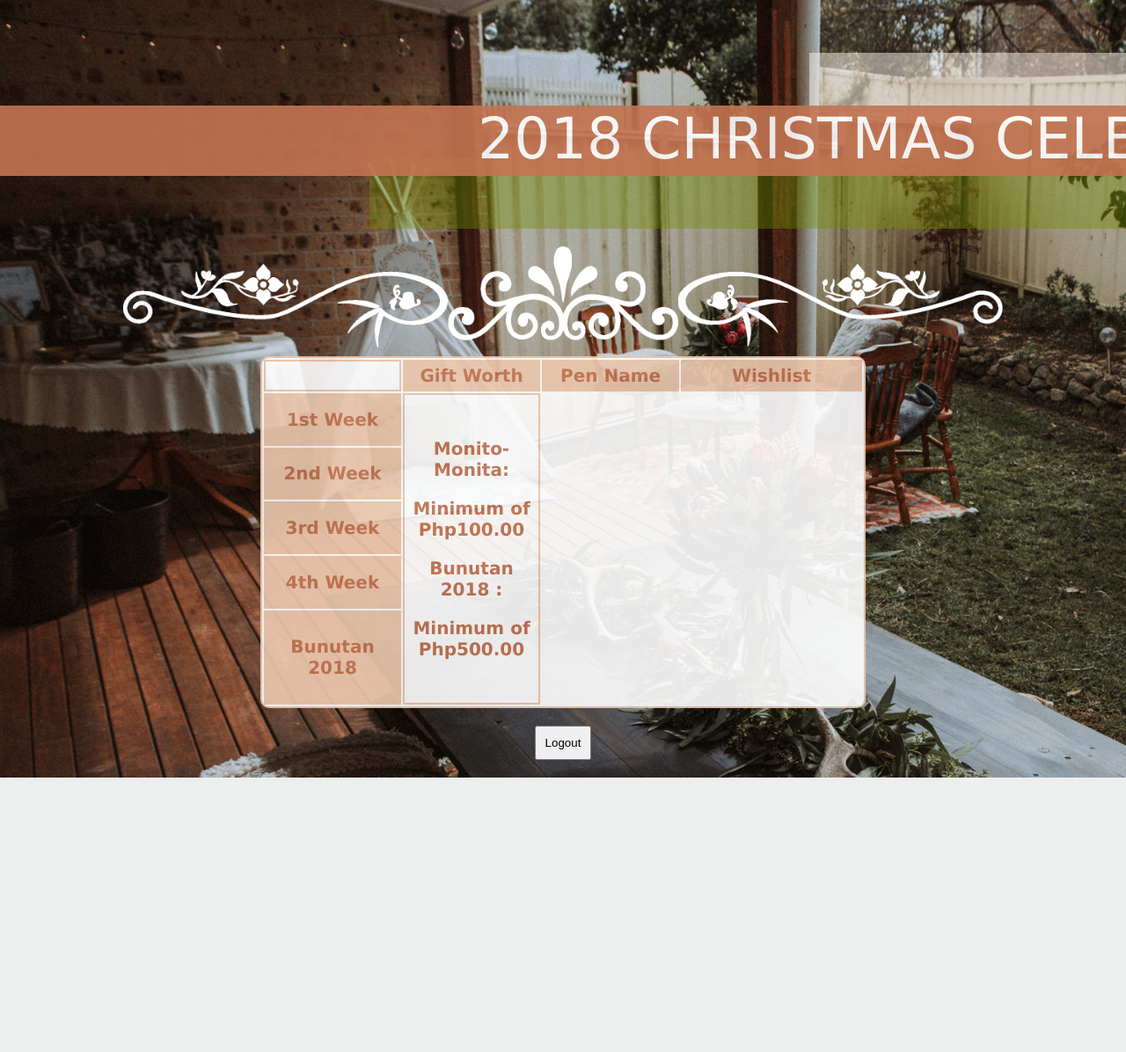
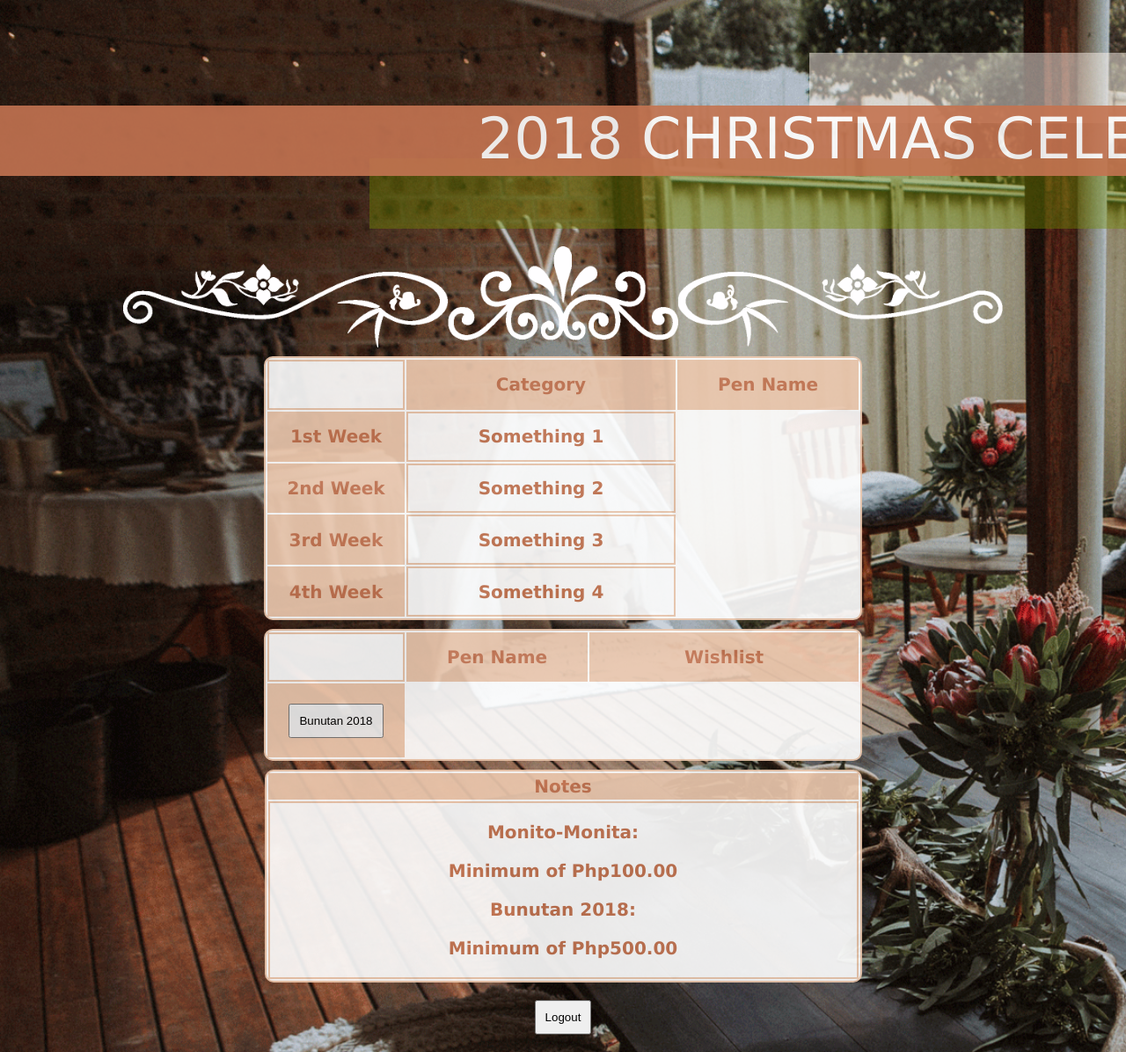
Before and after one commit to Shimmikee/raffle, a PHP site: page /raffle.php in a window 1280 px wide; the page is wider, and only the part inside the window is pictured. Shown: that part at 88% size. Before the commit the page ends 884 px from the top of that part, so only its background shows below. Run offline with PHP 8.4, Linux system fonts and the light colour scheme; lists and menus that the app fills with data are empty.

Commit message:
Update raffle.php

```diff
--- a/raffle.php
+++ b/raffle.php
@@ -26,7 +26,7 @@
 
 <img style="width:1000px;" src="eRaffle/border.png">
 
-	<table height="400" align="center">
+	<table height="300" align="center">
 				<tr>
                     <td>
                         <?php jemina(); ?>
@@ -47,46 +47,74 @@
 						?>
                         </form>
                     </td>
-                    <th width="150" style="background-color: #EDC9AF; ">Gift Worth</th>
-                    <th width="150" style="background-color: #EDC9AF;">Pen Name</th>
-                    <th width="200" style="background-color: #EDC9AF; ">Wishlist</th>
+                    <th width="300" style="background-color: #EDC9AF; ">Category</th>
+                    <th width="200" style="background-color: #EDC9AF;">Pen Name</th>
                 </tr>
                 <tr>
                     <th width="150" style="background-color: #EDC9AF;">1st Week</th>
-                    <th rowspan="5">
-                        <p>Monito-Monita:<br/>
-                        <p>Minimum of Php100.00<br/>
-                        <p>Bunutan 2018 :<br/>
-                        <p>Minimum of Php500.00</p>
-                    </th>
+                    <th>Something 1</th>
                     <?php jemina(); //monitoRaffle();  ?>
                 </tr>
                 <tr>
                     <th width="150" style="background-color: #EDC9AF;">2nd Week</th>
-                    <th style="border: 2px solid #ffffff;"></th>
+                    <th>Something 2</th>
                 </tr>
                 <tr>
                     <th width="150" style="background-color: #EDC9AF;">3rd Week</th>
-                    <th style="border: 2px solid #ffffff;"></th>
+                    <th>Something 3</th>
                 </tr>
                 <tr>
                     <th width="150" style="background-color: #EDC9AF;">4th Week</th>
-                    <th style="border: 2px solid #ffffff;"></th>
+                    <th>Something 4</th>
+                </tr>
+    </table>
+
+    <table height="150" align="center">
+				<tr>
+                    <td>
+                        <?php jemina(); ?>
+						<form method="post">
+						<?php
+							// require 'controller/config.php';
+							// //$sql = "SELECT * FROM tbl_users WHERE userid = '{$_SESSION['idNumber']}' ";
+							// $quer = mysqli_query($db,$sql);
+							// $row = mysqli_fetch_array($quer);
+							// if($row['monito_status'] == 0)
+							// {
+							// 	echo '<input style="padding: 10px;" type="submit" value="Click Me" name="btnClickme"/>';
+							// }
+							// else
+							// {
+							// 	echo 'Done'.$row['monito_monita'];
+							// }
+						?>
+                        </form>
+                    </td>
+                    <th width="200" style="background-color: #EDC9AF;">Pen Name</th>
+                    <th width="300" style="background-color: #EDC9AF; ">Wishlist</th>
                 </tr>
                 <tr>
-                    <th width="150" style="background-color: #EDC9AF;">Bunutan 2018</th>
-                    <th style="border: 2px solid #ffffff;"></th>
+                    <th width="150" style="background-color: #EDC9AF;"><input style="padding: 10px;" type="submit" value="Bunutan 2018" name="btnBunutan"/></th>
                 </tr>
-        </table>
+    </table>
+
+    <table height="" align="center">
+				<tr>
+                    <th width="665" style="background-color: #EDC9AF;">Notes</th>
+                </tr>
+                <tr>
+                    <th>
+                        <p>Monito-Monita:<br/>
+                        <p>Minimum of Php100.00<br/>
+                        <p>Bunutan 2018:<br/>
+                        <p>Minimum of Php500.00</p>
+                    </th>
+                </tr>
+    </table>
+
         <form method="get">
         <input style="padding: 10px; margin: 20px auto; display: block;" type="submit" value="Logout" name="btnLogout"/>
         </form>
 
-
-
-
-
-
-
 </body>
 </html>
```
